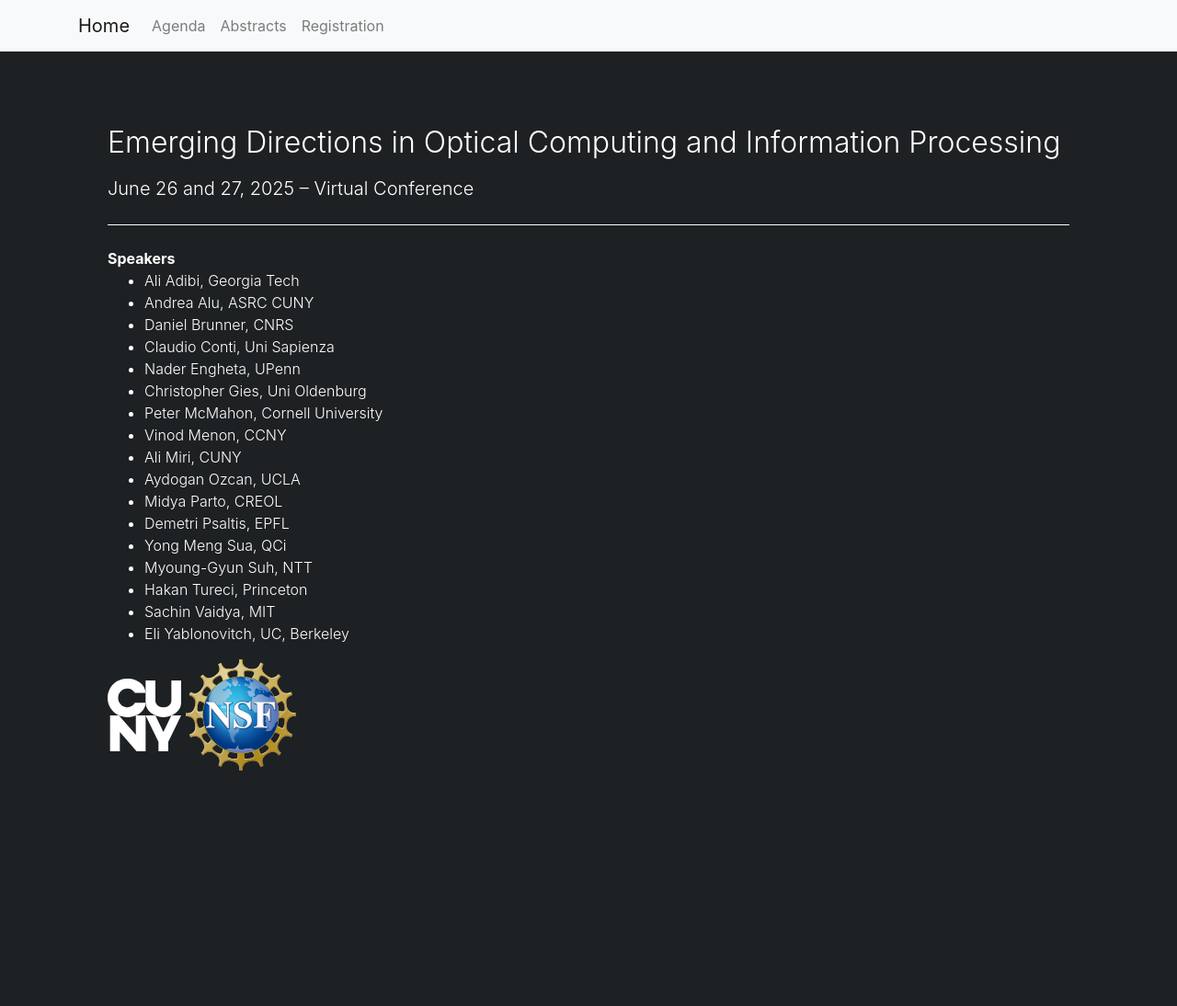
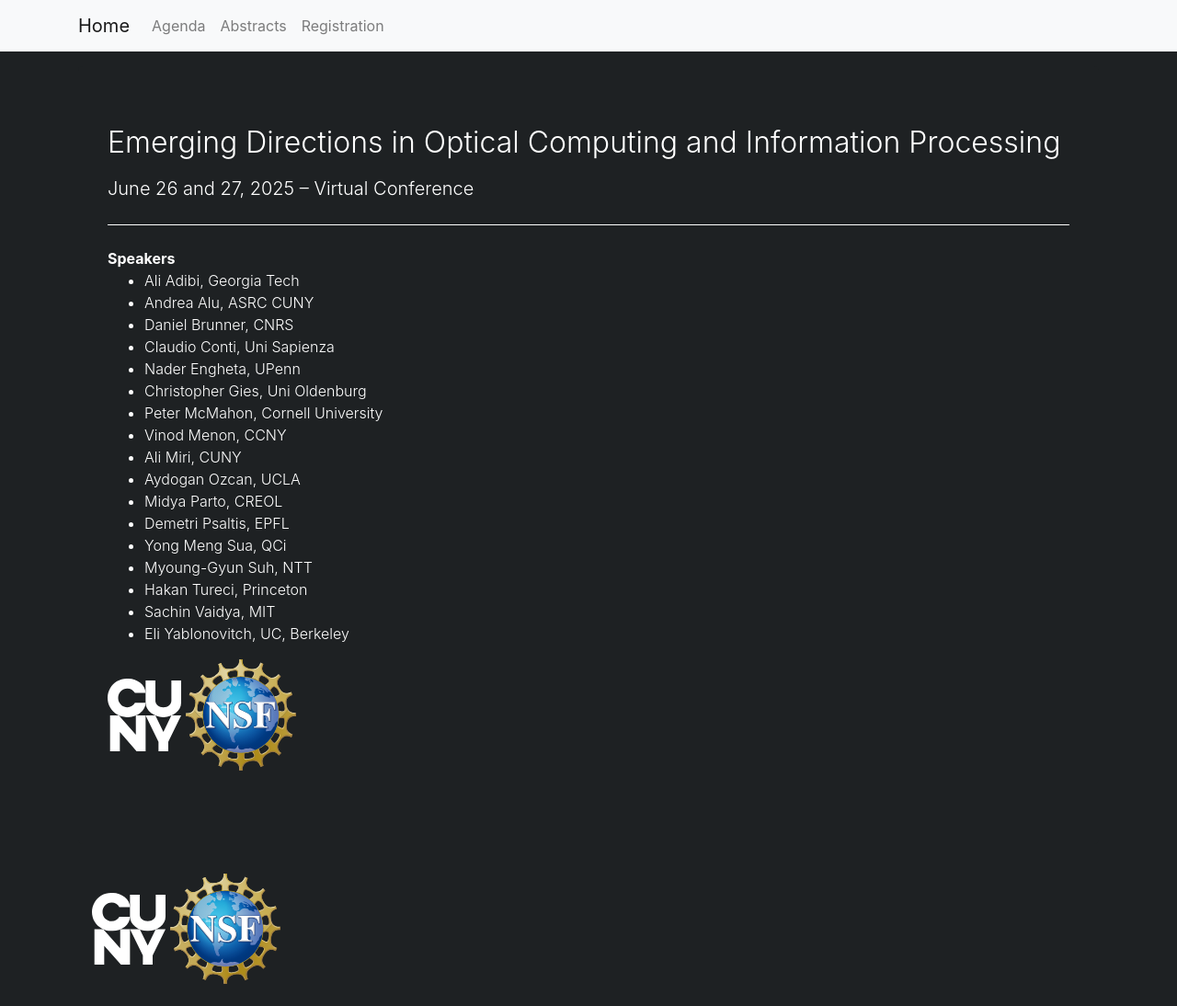
Before and after one commit to mirilabqc/mini-conference-site, a Jekyll site: the page built from index.md, in a window 1280 px wide. Shown: the whole page at 92% size. Built offline with Jekyll 4.4.1, drawn with Linux system fonts in a browser that asks for light colours; before the commit the page ends 974 px from its top, so only the background shows below that.

Commit message:
adds logos to footer

```diff
--- a/_includes/partials/footer.html
+++ b/_includes/partials/footer.html
@@ -1,3 +1,8 @@
+
+  <div id="footer-logos" class="container">
+    <img src="{{ site.baseurl }}/assets/icons/CUNY_Logo_White_CMYK.svg" alt="NSF Logo" width="80">
+    <img src="{{ site.baseurl }}/assets/icons/NSF_logo.svg" alt="NSF Logo" width="120">
+  </div>
 
   </main>
   <footer class="container"></footer>
@@ -8,6 +13,7 @@
     {%- include partials/modal_live.html -%}
   {%- endif -%}
 
+
   <!-- Append build time to avoid caching of live program embedded in JavaScript file -->
   <script src="{{ site.baseurl }}/assets/js/main.js?t={{ site.time | date: "%s" }}"></script>
 
```
